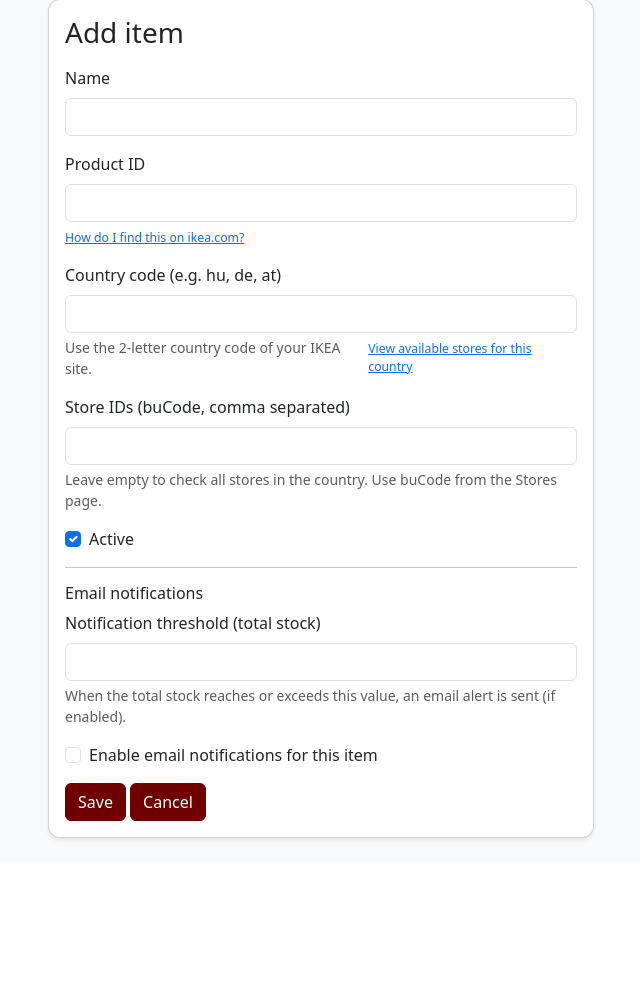
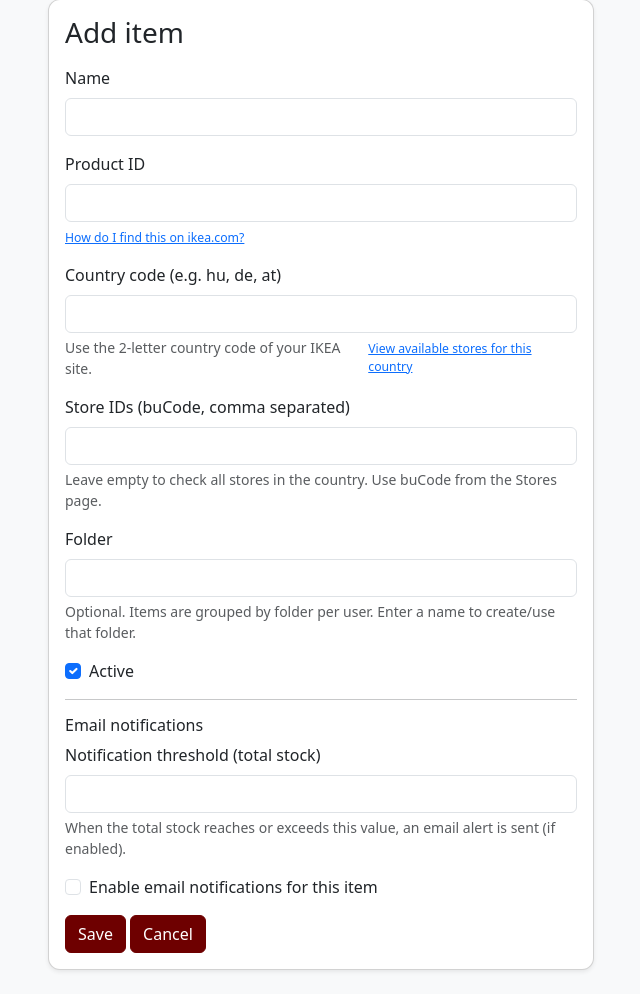
Before and after one commit to apra00/IKEA-stock-dashboard, a Flask app: page /items/add in a window 1280 px wide. Shown: the part 81-1075 px from the top of the page, without its empty margins (319-959 px from the left). Before the commit the page ends 922 px from the top, so only its background shows below. Run offline with Flask 3, Linux system fonts and the light colour scheme; a user stored in the database is signed in.

Commit message:
folder feature added

```diff
--- a/app/api/routes.py
+++ b/app/api/routes.py
@@ -22,7 +22,7 @@ def _require_api_key():
 def webhook_check():
     """
     Webhook endpoint to trigger stock checks.
-    - POST /api/check  with no body: check all active items
+    - POST /api/check  with no body: check all active items (all users)
     - POST /api/check  { "item_id": 123 } : check single item by id
     - POST /api/check  { "product_id": "80213074" } : check single item by product_id
     """
@@ -46,8 +46,8 @@ def webhook_check():
         ok, err = check_item(item)
         return jsonify({"status": "ok" if ok else "error", "error": err}), 200
 
-    # No specifics: check all active items
-    ok_count, failed_count = check_all_active_items()
+    # No specifics: check all active items for all users
+    ok_count, failed_count = check_all_active_items(None)
     return jsonify(
         {
             "status": "ok",
--- a/app/items/routes.py
+++ b/app/items/routes.py
@@ -11,7 +11,7 @@ from flask import (
 )
 from flask_login import login_required, current_user
 from ..extensions import db
-from ..models import Item, AvailabilitySnapshot
+from ..models import Item, AvailabilitySnapshot, Folder
 from ..ikea_service import (
     check_item,
     get_stores_for_country,
@@ -28,6 +28,23 @@ def _require_edit_permission():
     return True
 
 
+def _get_or_create_folder_for_user(user_id: int, name: str | None):
+    if not name:
+        return None
+    clean_name = name.strip()
+    if not clean_name:
+        return None
+
+    folder = Folder.query.filter_by(user_id=user_id, name=clean_name).first()
+    if folder:
+        return folder
+
+    folder = Folder(user_id=user_id, name=clean_name)
+    db.session.add(folder)
+    db.session.flush()  # ensure id is available before commit
+    return folder
+
+
 @items_bp.route("/")
 @login_required
 def list_items():
@@ -41,6 +58,8 @@ def list_items():
         "active": Item.is_active,
         "last_stock": Item.last_stock,
         "last_checked": Item.last_checked,
+        "folder": Folder.name,
+        "owner": None,  # handled separately
     }
 
     sort_by = request.args.get("sort")
@@ -64,11 +83,32 @@ def list_items():
     session["items_sort_by"] = sort_by
     session["items_sort_dir"] = sort_dir
 
-    sort_column = allowed_sort_columns[sort_by]
+    # Base query: per-user separation
+    if current_user.is_admin:
+        query = Item.query.outerjoin(Folder)
+    else:
+        query = Item.query.filter_by(user_id=current_user.id).outerjoin(Folder)
+
+    # Sorting
+    if sort_by == "folder":
+        sort_column = Folder.name
+    elif sort_by == "owner":
+        # Owner sort: by username via join in template use-case; keep simple
+        # We'll just fall back to Item.name if not admin
+        if current_user.is_admin:
+            from ..models import User  # local import to avoid circular
+
+            query = query.join(User)
+            sort_column = User.username
+        else:
+            sort_column = Item.name
+    else:
+        sort_column = allowed_sort_columns[sort_by]
+
     if sort_dir == "desc":
         sort_column = sort_column.desc()
 
-    items = Item.query.order_by(sort_column).all()
+    items = query.order_by(sort_column).all()
 
     return render_template(
         "items/list.html",
@@ -89,6 +129,7 @@ def add_item():
         product_id = request.form.get("product_id", "").strip()
         country_code = request.form.get("country_code", "").strip().lower()
         store_ids = request.form.get("store_ids", "").strip()
+        folder_name = request.form.get("folder_name", "").strip()
         is_active = request.form.get("is_active") == "on"
 
         notify_enabled = request.form.get("notify_enabled") == "on"
@@ -109,6 +150,7 @@ def add_item():
         if not name or not product_id or not country_code:
             flash("Name, product ID and country code are required.", "danger")
         else:
+            folder = _get_or_create_folder_for_user(current_user.id, folder_name)
             item = Item(
                 name=name,
                 product_id=product_id,
@@ -117,6 +159,8 @@ def add_item():
                 is_active=is_active,
                 notify_enabled=notify_enabled,
                 notify_threshold=notify_threshold,
+                user_id=current_user.id,
+                folder=folder,
             )
             db.session.add(item)
             db.session.commit()
@@ -124,7 +168,11 @@ def add_item():
             return redirect(url_for("items.list_items"))
 
     # GET: prefill with last item's country/store to "remember" settings
-    last_item = Item.query.order_by(Item.id.desc()).first()
+    last_item = (
+        Item.query.filter_by(user_id=current_user.id)
+        .order_by(Item.id.desc())
+        .first()
+    )
     default_country_code = last_item.country_code if last_item else ""
     default_store_ids = last_item.store_ids if last_item and last_item.store_ids else ""
 
@@ -144,11 +192,17 @@ def edit_item(item_id):
 
     item = Item.query.get_or_404(item_id)
 
+    # Non-admin users can edit only their own items
+    if not current_user.is_admin and item.user_id != current_user.id:
+        flash("You are not allowed to edit this item.", "danger")
+        return redirect(url_for("items.list_items"))
+
     if request.method == "POST":
         item.name = request.form.get("name", "").strip()
         item.product_id = request.form.get("product_id", "").strip()
         item.country_code = request.form.get("country_code", "").strip().lower()
         store_ids = request.form.get("store_ids", "").strip()
+        folder_name = request.form.get("folder_name", "").strip()
         item.store_ids = store_ids or None
         item.is_active = request.form.get("is_active") == "on"
 
@@ -164,6 +218,12 @@ def edit_item(item_id):
 
         item.notify_enabled = notify_enabled
         item.notify_threshold = notify_threshold
+
+        if folder_name:
+            folder = _get_or_create_folder_for_user(item.user_id, folder_name)
+            item.folder = folder
+        else:
+            item.folder = None
 
         if not item.name or not item.product_id or not item.country_code:
             flash("Name, product ID and country code are required.", "danger")
@@ -182,6 +242,11 @@ def delete_item(item_id):
         return redirect(url_for("items.list_items"))
 
     item = Item.query.get_or_404(item_id)
+
+    if not current_user.is_admin and item.user_id != current_user.id:
+        flash("You are not allowed to delete this item.", "danger")
+        return redirect(url_for("items.list_items"))
+
     db.session.delete(item)
     db.session.commit()
     flash("Item deleted.", "info")
@@ -192,6 +257,11 @@ def delete_item(item_id):
 @login_required
 def detail(item_id):
     item = Item.query.get_or_404(item_id)
+
+    if not current_user.is_admin and item.user_id != current_user.id:
+        flash("You are not allowed to view this item.", "danger")
+        return redirect(url_for("items.list_items"))
+
     # last 30 snapshots for chart
     history = (
         AvailabilitySnapshot.query.filter_by(item_id=item.id)
@@ -206,7 +276,7 @@ def detail(item_id):
     .offset(max(0, AvailabilitySnapshot.query.filter_by(item_id=item.id).count() - 30))
     .limit(30)
     .all()
-)
+    )
 
     # Prepare data for chart.js (format timestamps as date + HH:MM)
     chart_labels = [
@@ -237,6 +307,11 @@ def check_single(item_id):
         return redirect(url_for("items.detail", item_id=item_id))
 
     item = Item.query.get_or_404(item_id)
+
+    if not current_user.is_admin and item.user_id != current_user.id:
+        flash("You are not allowed to check this item.", "danger")
+        return redirect(url_for("items.list_items"))
+
     ok, err = check_item(item)
     if ok:
         flash("Availability updated and snapshot saved.", "success")
--- a/app/models.py
+++ b/app/models.py
@@ -10,8 +10,10 @@ class User(UserMixin, db.Model):
     id = db.Column(db.Integer, primary_key=True)
     username = db.Column(db.String(64), unique=True, nullable=False)
     password_hash = db.Column(db.String(255), nullable=False)
-    role = db.Column(db.String(20), nullable=False, default="user")  # admin/user/viewer
+    role = db.Column(db.String(20), nullable=False, default="user")  # admin/user
     email = db.Column(db.String(255), nullable=True)  # notification email
+
+    items = db.relationship("Item", backref="user", lazy="dynamic")
 
     def set_password(self, password: str):
         self.password_hash = generate_password_hash(password)
@@ -25,7 +27,22 @@ class User(UserMixin, db.Model):
 
     @property
     def can_edit_items(self) -> bool:
+        # Only admins and normal users; no 'viewer' role anymore
         return self.role in ("admin", "user")
+
+
+class Folder(db.Model):
+    __tablename__ = "folders"
+
+    id = db.Column(db.Integer, primary_key=True)
+    name = db.Column(db.String(128), nullable=False)
+    user_id = db.Column(db.Integer, db.ForeignKey("users.id"), nullable=False)
+    created_at = db.Column(db.DateTime, default=datetime.utcnow, nullable=False)
+
+    user = db.relationship("User", backref="folders")
+
+    def __repr__(self):
+        return f"<Folder {self.name} (user={self.user_id})>"
 
 
 class Item(db.Model):
@@ -48,12 +65,21 @@ class Item(db.Model):
     notify_threshold = db.Column(db.Integer, nullable=True)
     last_notified_at = db.Column(db.DateTime, nullable=True)
 
+    # Ownership & folder
+    user_id = db.Column(db.Integer, db.ForeignKey("users.id"), nullable=False)
+    folder_id = db.Column(db.Integer, db.ForeignKey("folders.id"), nullable=True)
+
+    folder = db.relationship("Folder", backref="items")
+
     history = db.relationship(
         "AvailabilitySnapshot",
         backref="item",
         lazy="dynamic",
         cascade="all, delete-orphan",
     )
+
+    def __repr__(self):
+        return f"<Item {self.name} ({self.product_id}) user={self.user_id}>"
 
 
 class AvailabilitySnapshot(db.Model):
--- a/app/templates/items/form.html
+++ b/app/templates/items/form.html
@@ -35,8 +35,10 @@ document.addEventListener("DOMContentLoaded", function () {
 
           <div class="mb-3">
             <label class="form-label">Product ID</label>
-            <input name="product_id" class="form-control"
-                   value="{{ item.product_id if item else '' }}" required>
+            <input name="product_id"
+                   class="form-control"
+                   value="{{ item.product_id if item else '' }}"
+                   required>
             <div class="form-text">
               <a class="small" data-bs-toggle="collapse" href="#productIdHelp" role="button">
                 How do I find this on ikea.com?
@@ -46,6 +48,7 @@ document.addEventListener("DOMContentLoaded", function () {
               <ul class="small mb-0">
                 <li>Open your local IKEA website and search for the product.</li>
                 <li>Open the product page and look for “Article number” / “Product number”.</li>
+                <li>It is usually in the end of the url link of the product.</li>
                 <li>The number is usually 8 digits (often shown with dots, e.g. 123.456.78).</li>
                 <li>Enter it here as digits only, e.g. <code>12345678</code>.</li>
               </ul>
@@ -72,6 +75,15 @@ document.addEventListener("DOMContentLoaded", function () {
                    value="{% if item and item.store_ids %}{{ item.store_ids }}{% else %}{{ default_store_ids|default('') }}{% endif %}">
             <div class="form-text">
               Leave empty to check all stores in the country. Use buCode from the Stores page.
+            </div>
+          </div>
+
+          <div class="mb-3">
+            <label class="form-label">Folder</label>
+            <input name="folder_name" class="form-control"
+                   value="{{ item.folder.name if item and item.folder else '' }}">
+            <div class="form-text">
+              Optional. Items are grouped by folder per user. Enter a name to create/use that folder.
             </div>
           </div>
 
--- a/app/templates/users/form.html
+++ b/app/templates/users/form.html
@@ -26,7 +26,6 @@
             <select name="role" class="form-select">
               <option value="admin" {% if user and user.role=='admin' %}selected{% endif %}>admin</option>
               <option value="user" {% if not user or user.role=='user' %}selected{% endif %}>user</option>
-              <option value="viewer" {% if user and user.role=='viewer' %}selected{% endif %}>viewer</option>
             </select>
           </div>
           <div class="mb-3">
--- a/app/users/routes.py
+++ b/app/users/routes.py
@@ -84,7 +84,7 @@ def edit_user(user_id):
     return render_template("users/form.html", user=user)
 
 
-@users_bp.route("/<int:user_id>/delete", methods=["POST"])
+@users_bp.route("/<int:user_id>/delete", methods=["GET", "POST"])
 @login_required
 def delete_user(user_id):
     if not _require_admin():
```
Also changed, not shown: app/dashboard/routes.py (+17 -8 lines), app/ikea_service.py (+13 -4 lines), app/templates/items/list.html (+11 -2 lines).
